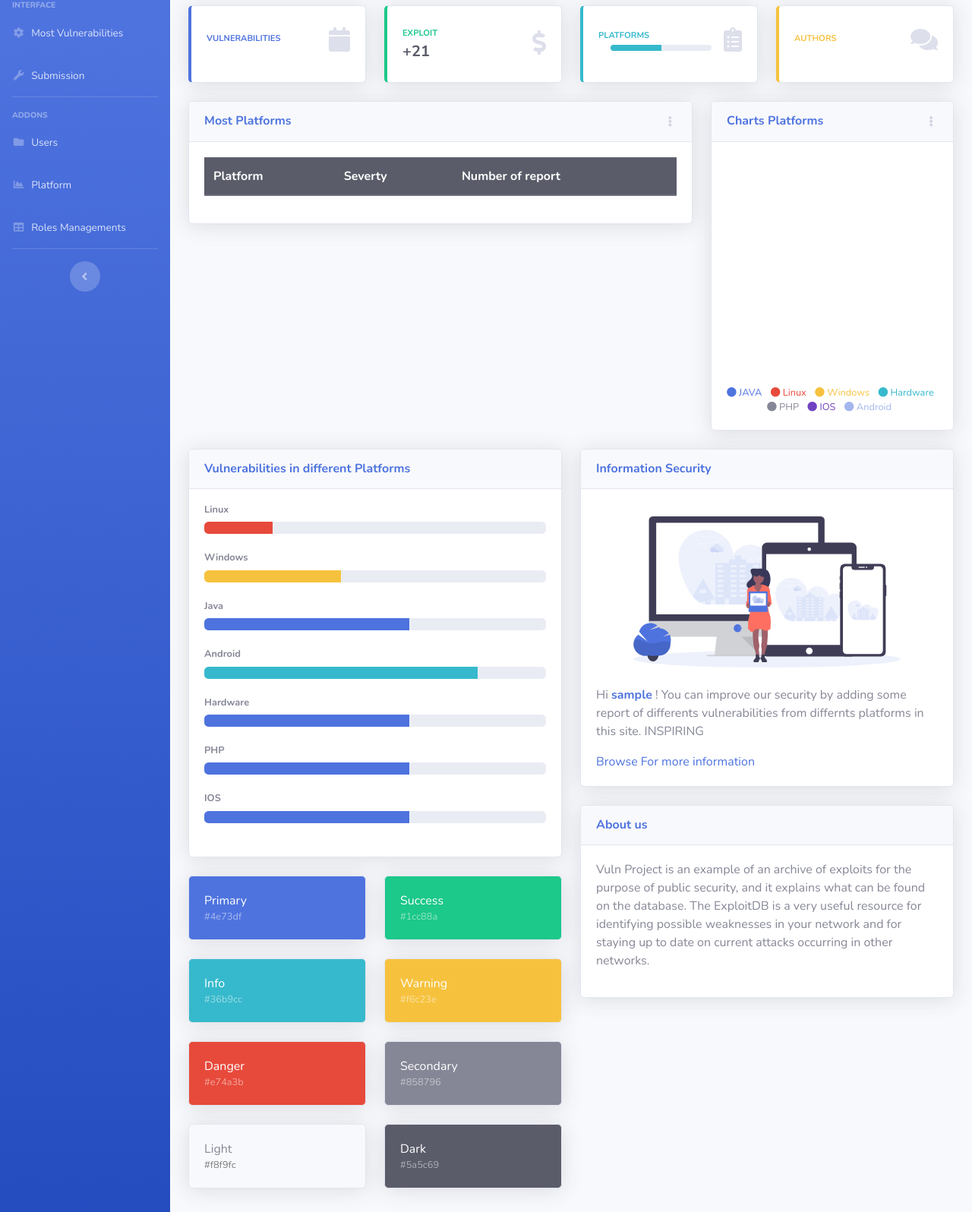
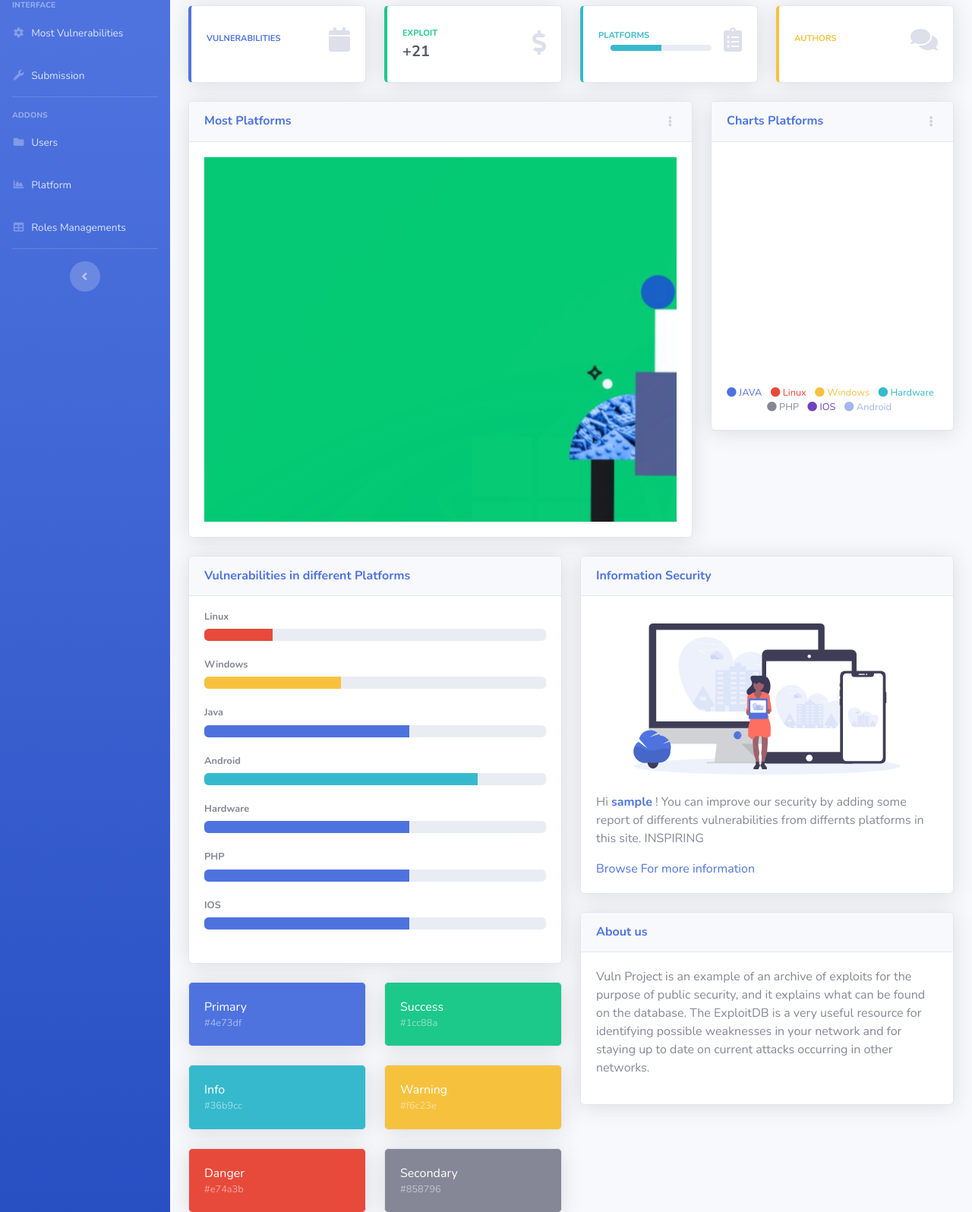
Before and after one commit to 4mrr/Vulnerabilities_Management_SpringBoot, a Spring Boot app: page / in a window 1280 px wide. Shown: the part 145-1741 px from the top of the page at 76% size. Run offline with Spring Boot 4, Linux system fonts and the light colour scheme; the visitor is signed in with stand-in values (Sample User, id 1); lists and menus that the app fills with data are empty; a map, chart or similar area stays blank; some of the project's set-up classes (security, data sources, template engines, error pages and the like) are left out, and stand-ins take their place; some libraries are stand-ins or nearby versions.

Commit message:
Merge remote-tracking branch 'VulnManagement/main' into main
# Conflicts:
#	src/main/resources/application.properties

```diff
--- a/src/main/java/vuln/zsmart/ma/vulnnosql/Controller/UserController.java
+++ b/src/main/java/vuln/zsmart/ma/vulnnosql/Controller/UserController.java
@@ -297,8 +297,6 @@ public class UserController {
         return "redirect:/logout";
     }
 
-
-
     @GetMapping("/myprofile.html")
     public String myprofile(@AuthenticationPrincipal UserPrincipal userPrincipal ,Model model)
     {
@@ -328,8 +326,6 @@ public class UserController {
         {
             model.addAttribute("image", Base64.getEncoder().encodeToString(photo.getImage().getData()));
         }
-
-
         model.addAttribute("authorResume", user);
         model.addAttribute("userRoles", roleService.getUserRoles(user));
         model.addAttribute("vulnerabilities", user.getVulnerbilites());
--- a/src/main/resources/static/css/platforms.css
+++ b/src/main/resources/static/css/platforms.css
@@ -7,14 +7,14 @@
     display: flex;
     align-items: flex-start;
     background: #fff;
-    height: 70vh;
+    height: 60vh;
     overflow: hidden;
     position: relative;
 }
 .slowFade .slide img {
     position: absolute;
-    min-width: 50%;
-    min-height: 50%;
+    min-width: 40%;
+    min-height: 40%;
     height: auto;
     background: #000;
     -webkit-backface-visibility: hidden;
--- a/src/main/resources/templates/index.html
+++ b/src/main/resources/templates/index.html
@@ -22,6 +22,7 @@
 
     <!-- Custom styles for this template-->
     <link th:href="@{css/sb-admin-2.min.css}" href="../static/css/sb-admin-2.min.css" rel="stylesheet">
+    <link rel="stylesheet" type="text/css" href="../static/css/platforms.css" th:href="@{css/platforms.css}" >
 
 </head>
 
@@ -451,7 +452,7 @@
                                         <canvas id="myAreaChart"></canvas>
                                     </div>-->
 
-                                    <table class="table table-dark table-striped">
+                                    <!--<table class="table table-dark table-striped">
                                         <thead>
                                         <tr>
                                             <th scope="col">Platform</th>
@@ -466,7 +467,31 @@
                                             <td >2</td>
                                         </tr>
                                         </tbody>
-                                    </table>
+                                    </table>-->
+                                    <div class="table-responsive">
+
+                                        <div class="slides slowFade">
+                                            <div class="slide">
+                                                <img src="../static/platforms/ios-android.png" th:src="@{platforms/ios-android.png}" alt="img"/>
+                                            </div>
+                                            <div class="slide">
+                                                <img src="../static/platforms/hardware.png" th:src="@{platforms/hardware.png}" alt="img"/>
+                                            </div>
+                                            <div class="slide">
+                                                <img src="../static/platforms/java.jpg" th:src="@{platforms/java.jpg}" alt="img"/>
+                                            </div>
+                                            <div class="slide">
+                                                <img src="../static/platforms/linux.png" th:src="@{platforms/linux.png}" alt="img"/>
+                                            </div>
+                                            <div class="slide">
+                                                <img src="../static/platforms/Microsoft_Windows_11.jpg" th:src="@{platforms/Microsoft_Windows_11.jpg}" alt="img"/>
+                                            </div>
+                                            <div class="slide">
+                                                <img src="../static/platforms/php.jpg" th:src="@{platforms/php.jpg}" alt="img"/>
+                                            </div>
+                                        </div>
+                                    </div>
+
                                 </div>
                             </div>
                         </div>
@@ -753,6 +778,7 @@
     <!--<script src="../static/js/demo/chart-area-demo.js" th:src="@{js/demo/chart-area-demo.js}"></script>-->
     <script src="../static/js/demo/chart-pie-demo.js" th:src="@{js/demo/chart-pie-demo.js}"></script>
 
+
 </body>
 
 </html>
--- a/src/main/resources/templates/users.html
+++ b/src/main/resources/templates/users.html
@@ -100,7 +100,7 @@
 
     <!-- Nav Item - Charts -->
     <li class="nav-item">
-      <a class="nav-link" href="404.html" th:href="@{/404.html}">
+      <a class="nav-link" href="platforms.html" th:href="@{/platforms.html}">
         <i class="fas fa-fw fa-chart-area"></i>
         <span>Platform</span></a>
     </li>
```
Also changed, not shown: src/main/resources/templates/exploit.html (+8 -2 lines).
